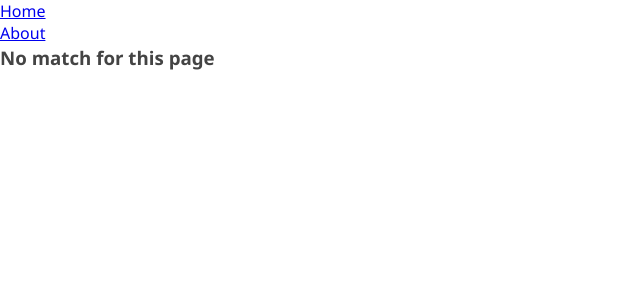
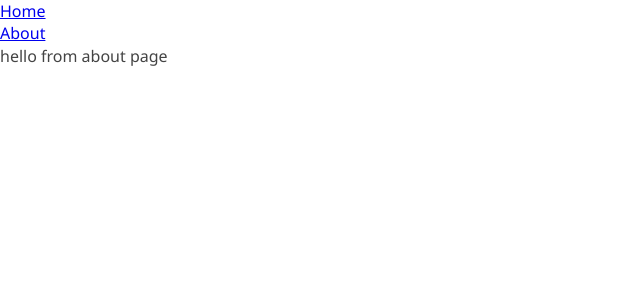
Before and after one commit to amrendrakind/ToDoApp_React_JS, a React (Create React App) app: page /ToDoApp_React_JS/about in a window 1280 px wide. Shown: the top 300 px of the page, without its empty margins (0-640 px from the left). Built offline with nearby package versions, Linux system fonts and the light colour scheme.

Commit message:
Update Router set up

```diff
--- a/src/components/Navbar.js
+++ b/src/components/Navbar.js
@@ -5,12 +5,12 @@ const Navbar = () => {
   const links = [
     {
       id: 1,
-      path: '/',
+      path: '/ToDoApp_React_JS/',
       text: 'Home',
     },
     {
       id: 2,
-      path: '/about',
+      path: 'ToDoApp_React_JS/about',
       text: 'About',
     },
   ];
--- a/src/components/TodoContainer.js
+++ b/src/components/TodoContainer.js
@@ -87,7 +87,7 @@ render() {
       <Routes>
         <Route
           exact
-          path="/"
+          path="/ToDoApp_React_JS"
           element={(
             <div className="container">
               <div className="inner">
@@ -103,7 +103,7 @@ render() {
             </div>
         )}
         />
-        <Route path="/about" element={<About />} />
+        <Route path="ToDoApp_React_JS/about" element={<About />} />
         <Route path="*" element={<NotMatch />} />
       </Routes>
     </>
--- a/src/pages/NotMatch.js
+++ b/src/pages/NotMatch.js
@@ -2,7 +2,7 @@ import React from 'react';
 
 const NotMatch = () => (
   <div>
-    <h3>No match for this page</h3>
+    <h3>Welcome to To Do Apps</h3>
   </div>
 );
 export default NotMatch;
```
